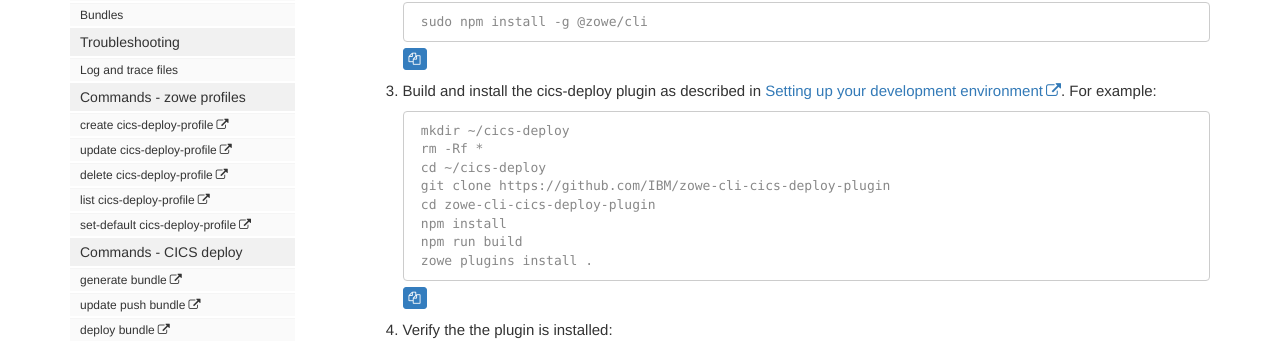
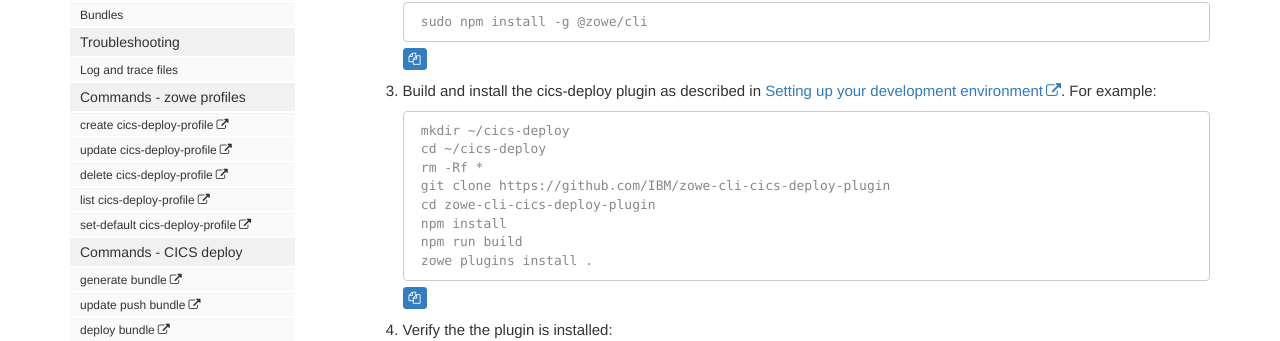
Before and after one commit to IBM/zowe-cli-cics-deploy-plugin, a Jekyll site: the page built from docs/pages/cdp/cdp-Installation.md, in a window 1280 px wide and 1131 px high. Shown: the part 403-744 px from the top of the window. Built offline with Jekyll 4.4.1, drawn with Linux system fonts in a browser that asks for light colours; nearby versions of some CDN libraries; comment, search, counter and statistics services are not loaded.

Commit message:
rm command should come after cd command

````diff
--- a/docs/pages/cdp/cdp-Installation.md
+++ b/docs/pages/cdp/cdp-Installation.md
@@ -28,8 +28,8 @@ toc: false
 
     ```console
     mkdir ~/cics-deploy
+    cd ~/cics-deploy
     rm -Rf *
-    cd ~/cics-deploy
     git clone https://github.com/IBM/zowe-cli-cics-deploy-plugin
     cd zowe-cli-cics-deploy-plugin
     npm install
````
